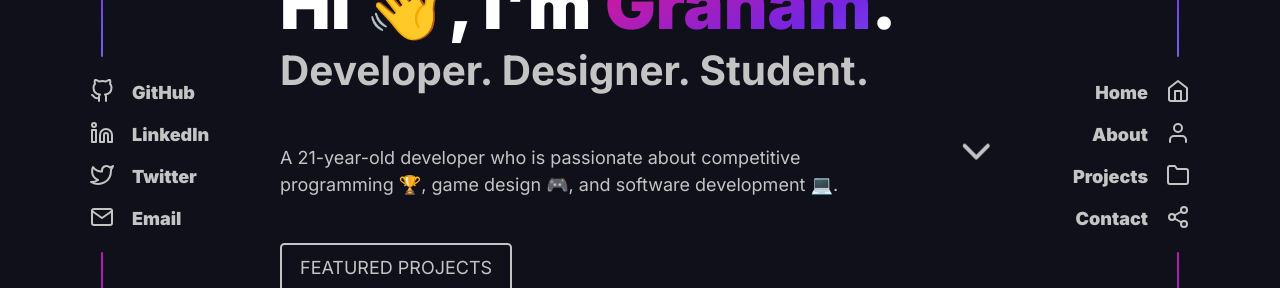
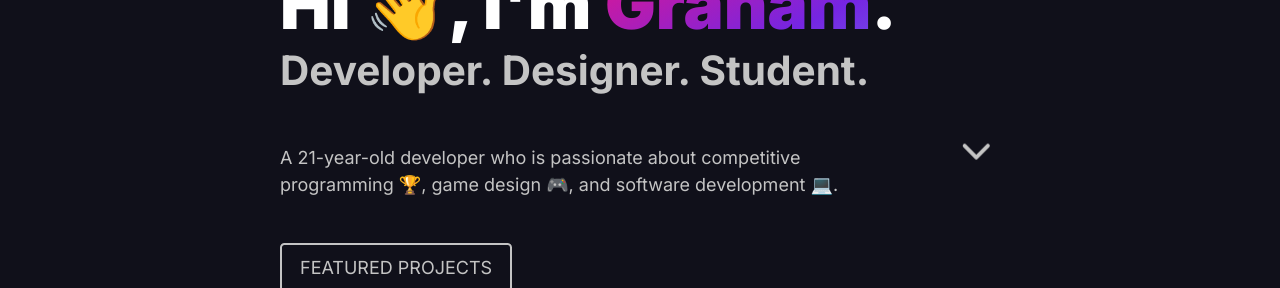
Before and after one commit to grahamcracker1234/portfolio-site, a Next.js app: page / in a window 1280 px wide. Shown: the part 246-534 px from the top of the page. Built offline with nearby package versions, Linux system fonts and the light colour scheme.

Commit message:
refactor: uppercase components

```diff
--- a/components/about.js
+++ b/components/about.js
@@ -1,4 +1,4 @@
-import styles from './about.module.scss';
+import styles from './About.module.scss';
 import utilsStyles from '../styles/utils.module.scss';
 import Image from 'next/image';
 
--- a/components/side-bars.js
+++ /dev/null
@@ -1,47 +0,0 @@
-import utilsStyles from '../styles/utils.module.scss';
-import styles from './side-bars.module.scss';
-import * as Icon from 'react-feather';
-import Link from 'next/link';
-
-export default function SideBars() {
-  return (
-    <>
-      <ul className={`${styles.listPseudo} ${styles.rightBar}`}>
-        <li>
-          <a href="#home" name="Home" className={`${styles.hover} py-2 block`}><Icon.Home/></a>
-        </li>
-        <li>
-          <a href="#about" name="About" className={`${styles.hover} py-2 block`}><Icon.User/></a>
-        </li>
-        <li>
-          <a href="#projects" name="Projects" className={`${styles.hover} py-2 block`}><Icon.Folder/></a>
-        </li>
-        <li>
-          <a href="#contact" name="Contact" className={`${styles.hover} py-2 block`}><Icon.Share2/></a>
-        </li>
-      </ul>
-      <ul className={`${styles.listPseudo} ${styles.leftBar}`}>
-        <li>
-          <a target="_blank" name="GitHub" rel="noopener noreferrer" href="https://github.com/grahamcracker1234" className={`${styles.hover} py-2 block`}>
-            <Icon.GitHub/>
-          </a>
-        </li>
-        <li>
-          <a target="_blank" name="LinkedIn" rel="noopener noreferrer" href="https://www.linkedin.com/in/grahampreston1234/" className={`${styles.hover} py-2 block`}>
-            <Icon.Linkedin/>
-          </a>
-        </li>
-        <li>
-          <a target="_blank" name="Twitter" rel="noopener noreferrer" href="https://twitter.com/grahamcracker9_/" className={`${styles.hover} py-2 block`}>
-            <Icon.Twitter/>
-          </a>
-        </li>
-        <li>
-          <a target="_blank" name="Email" rel="noopener noreferrer" href="mailto:g.b.preston@proton.me" className={`${styles.hover} py-2 block`}>
-            <Icon.Mail/>
-          </a>
-        </li>
-      </ul>
-    </>
-  );
-}
--- a/components/side-bars.module.scss
+++ /dev/null
@@ -1,88 +0,0 @@
-@use "../styles/utils.module";
-
-.bar {
-  @apply flex flex-col absolute bottom-20 top-20 text-gray invisible items-center;
-}
-
-.rightBar {
-  @apply bar xl:right-20 right-10 md:visible;
-  & .hover {
-    &::before,
-    &:hover::before {
-      right: calc(100% + 1rem);
-      opacity: 1;
-    }
-    // &:hover::before {
-    //   right: calc(100% + 1rem);
-    // }
-  }
-}
-
-.leftBar {
-  @apply bar xl:left-20 left-10 lg:visible;
-  & .hover {
-    &::before,
-    &:hover::before {
-      left: calc(100% + 1rem);
-      opacity: 1;
-    }
-    // &:hover::before {
-    //   left: calc(100% + 1rem);
-    // }
-  }
-}
-
-.listPseudo {
-  position: fixed;
-  &::after,
-  &::before {
-    content: "";
-    height: 100%;
-    width: 0.1rem;
-    @extend %gradient;
-    @apply rounded;
-  }
-  &::after {
-    @apply mt-3;
-  }
-  &::before {
-    @apply mb-3;
-  }
-}
-
-.hover {
-  transition: color ease 200ms, filter linear 200ms;
-  background: transparent;
-
-  &::before {
-    content: attr(name);
-    position: absolute;
-    opacity: 0;
-    transition: right ease 200ms, left ease 200ms, opacity linear 200ms;
-    // transition-property: opacity, right;
-    background-clip: text;
-    @apply font-black;
-    // @extend %gradient;
-  }
-  &:hover,
-  &:active {
-    @apply text-white;
-    @extend %drop-shadow;
-    &::before {
-      opacity: 1;
-    }
-  }
-}
-
-@media (hover: hover) {
-  .leftBar .hover::before {
-    left: 100%;
-    opacity: 0;
-    pointer-events: none;
-  }
-  .rightBar .hover::before {
-    right: 100%;
-    opacity: 0;
-    pointer-events: none;
-  }
-}
--- a/pages/index.js
+++ b/pages/index.js
@@ -1,7 +1,7 @@
 import Head from 'next/head';
-import SideBars from '../components/side-bars';
-import Header from '../components/header';
-import About from '../components/about';
+import SideBars from '../components/SideBars';
+import Header from '../components/Header';
+import About from '../components/About';
 
 export default function Home({ allPostsData }) {
   return (
```
